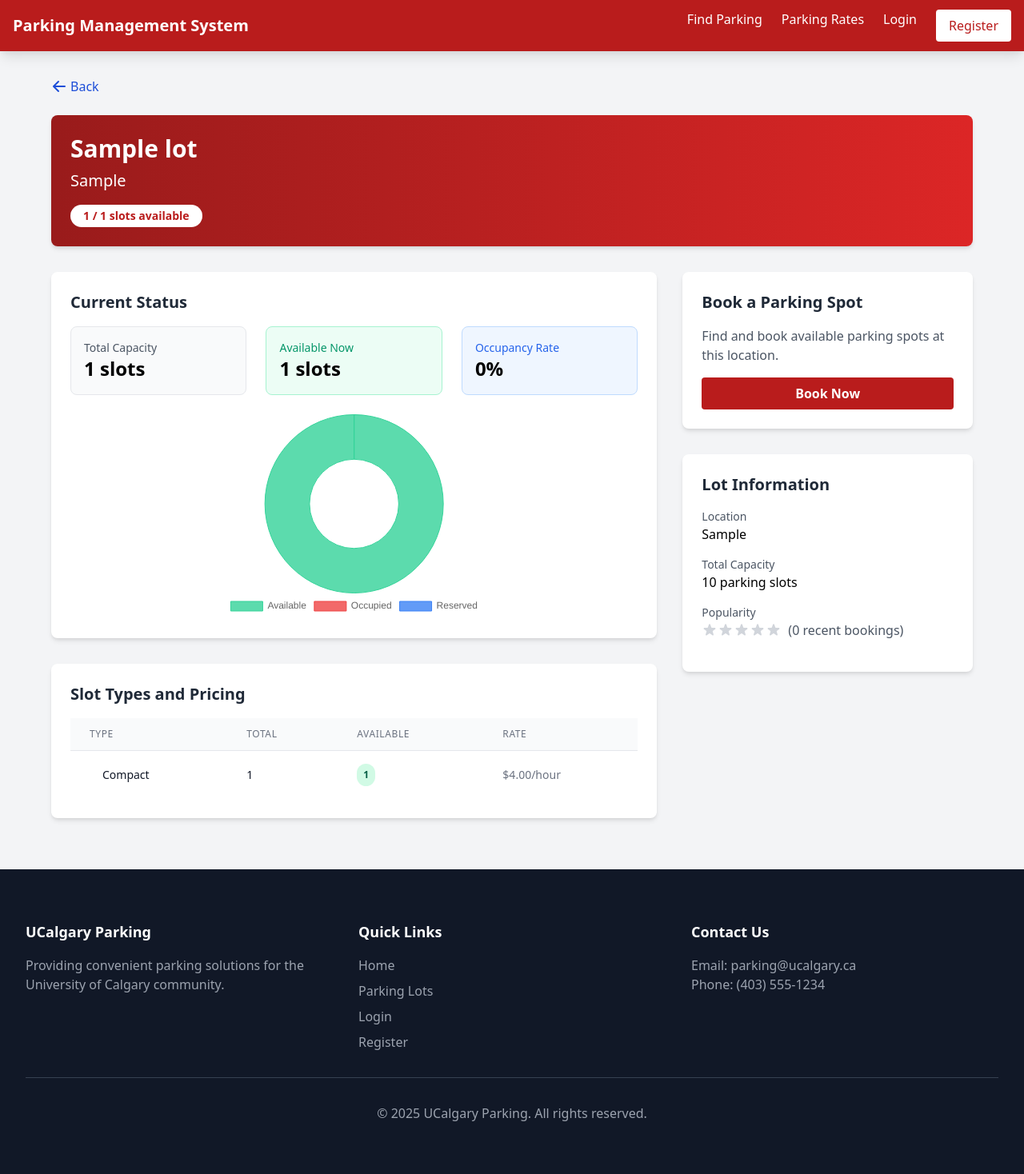
After one commit to Abdalla-Eldoumani/PLMS, a PHP site: page /lot-details.php?id=1 in a window 1280 px wide. The commit adds this page. Shown: the whole page at 80% size. Run offline with PHP 8.4, Linux system fonts and the light colour scheme; tables that the repository leaves empty hold one stand-in row (values such as "Sample post").

Commit message:
Fixed the bug for lot details.

```diff
--- /dev/null
+++ b/src/lot-details.php
@@ -0,0 +1,309 @@
+<?php
+session_start();
+require_once 'includes/db.php';
+require_once 'includes/functions.php';
+
+$db = new Database();
+
+// Get lot ID from URL
+$lotId = filter_input(INPUT_GET, 'id', FILTER_VALIDATE_INT);
+
+// If no valid lot ID provided, redirect to all lots page
+if (!$lotId) {
+    header("Location: all-lots.php");
+    exit();
+}
+
+// Get lot details
+$lot = $db->query("SELECT * FROM parking_lots WHERE lot_id = ?", [$lotId])->fetch();
+
+// If lot doesn't exist, redirect
+if (!$lot) {
+    header("Location: all-lots.php");
+    exit();
+}
+
+// Get slot statistics
+$slotStats = $db->query(
+    "SELECT
+        COUNT(*) as total_slots,
+        SUM(CASE WHEN status = 'Available' THEN 1 ELSE 0 END) as available_slots,
+        SUM(CASE WHEN status = 'Occupied' THEN 1 ELSE 0 END) as occupied_slots,
+        SUM(CASE WHEN status = 'Reserved' THEN 1 ELSE 0 END) as reserved_slots
+     FROM parking_slots
+     WHERE lot_id = ?",
+    [$lotId]
+)->fetch();
+
+// Get slot types
+$slotTypes = $db->query(
+    "SELECT
+        type,
+        COUNT(*) as count,
+        MIN(hourly_rate) as min_rate,
+        MAX(hourly_rate) as max_rate
+     FROM parking_slots
+     WHERE lot_id = ?
+     GROUP BY type",
+    [$lotId]
+)->fetchAll();
+
+// Get available slots data for each type
+$availableSlots = $db->query(
+    "SELECT
+        type,
+        COUNT(*) as count
+     FROM parking_slots
+     WHERE lot_id = ? AND status = 'Available'
+     GROUP BY type",
+    [$lotId]
+)->fetchAll();
+
+// Calculate the current occupancy percentage
+$occupancyRate = 0;
+if ($slotStats['total_slots'] > 0) {
+    $occupancyRate = round(($slotStats['occupied_slots'] / $slotStats['total_slots']) * 100);
+}
+
+// Get recent bookings for this lot (for popularity metrics)
+$recentBookings = $db->query(
+    "SELECT COUNT(*) as count
+     FROM bookings b
+     JOIN parking_slots ps ON b.slot_id = ps.slot_id
+     WHERE ps.lot_id = ?
+     AND b.start_time >= DATE_SUB(NOW(), INTERVAL 7 DAY)",
+    [$lotId]
+)->fetch()['count'];
+
+?>
+
+<!DOCTYPE html>
+<html lang="en">
+<head>
+    <meta charset="UTF-8">
+    <meta name="viewport" content="width=device-width, initial-scale=1.0">
+    <title><?php echo htmlspecialchars($lot['name']); ?> - UCalgary Parking</title>
+    <link href="https://cdn.jsdelivr.net/npm/tailwindcss@2.2.19/dist/tailwind.min.css" rel="stylesheet">
+    <link rel="stylesheet" href="assets/css/main.css">
+    <script src="https://cdn.jsdelivr.net/npm/chart.js"></script>
+</head>
+<body class="bg-gray-100">
+    <?php include 'includes/header.php'; ?>
+
+    <div class="container mx-auto px-4 py-8">
+        <div class="max-w-6xl mx-auto">
+            <!-- Back button -->
+            <div class="mb-6">
+                <a href="javascript:history.back()" class="text-blue-700 hover:underline flex items-center">
+                    <svg xmlns="http://www.w3.org/2000/svg" class="h-5 w-5 mr-1" viewBox="0 0 20 20" fill="currentColor">
+                        <path fill-rule="evenodd" d="M9.707 16.707a1 1 0 01-1.414 0l-6-6a1 1 0 010-1.414l6-6a1 1 0 011.414 1.414L5.414 9H17a1 1 0 110 2H5.414l4.293 4.293a1 1 0 010 1.414z" clip-rule="evenodd" />
+                    </svg>
+                    Back
+                </a>
+            </div>
+
+            <!-- Lot Header -->
+            <header class="bg-gradient-to-r from-red-800 to-red-600 rounded-lg shadow-md p-6 text-white mb-8">
+                <h1 class="text-3xl font-bold"><?php echo htmlspecialchars($lot['name']); ?></h1>
+                <p class="text-xl mt-2"><?php echo htmlspecialchars($lot['location']); ?></p>
+                <div class="flex items-center mt-4">
+                    <div class="bg-white text-red-700 rounded-full px-4 py-1 text-sm font-semibold">
+                        <?php echo $slotStats['available_slots']; ?> / <?php echo $slotStats['total_slots']; ?> slots available
+                    </div>
+                </div>
+            </header>
+
+            <div class="grid grid-cols-1 md:grid-cols-3 gap-8 mb-8">
+                <!-- Left Column - Basic Info & Stats -->
+                <div class="md:col-span-2">
+                    <!-- Status and Statistics -->
+                    <div class="bg-white rounded-lg shadow-md p-6 mb-8">
+                        <h2 class="text-xl font-bold text-gray-800 mb-4">Current Status</h2>
+
+                        <div class="grid grid-cols-1 sm:grid-cols-2 lg:grid-cols-3 gap-6 mb-6">
+                            <!-- Total Capacity -->
+                            <div class="bg-gray-50 rounded-lg p-4 border border-gray-200">
+                                <p class="text-gray-600 text-sm">Total Capacity</p>
+                                <p class="text-2xl font-bold"><?php echo $slotStats['total_slots']; ?> slots</p>
+                            </div>
+
+                            <!-- Available Slots -->
+                            <div class="bg-green-50 rounded-lg p-4 border border-green-200">
+                                <p class="text-green-600 text-sm">Available Now</p>
+                                <p class="text-2xl font-bold"><?php echo $slotStats['available_slots']; ?> slots</p>
+                            </div>
+
+                            <!-- Occupancy Rate -->
+                            <div class="bg-blue-50 rounded-lg p-4 border border-blue-200">
+                                <p class="text-blue-600 text-sm">Occupancy Rate</p>
+                                <p class="text-2xl font-bold"><?php echo $occupancyRate; ?>%</p>
+                            </div>
+                        </div>
+
+                        <!-- Occupancy Chart -->
+                        <div class="relative h-64 mt-6">
+                            <canvas id="occupancyChart"></canvas>
+                        </div>
+                    </div>
+
+                    <!-- Slot Types and Pricing -->
+                    <div class="bg-white rounded-lg shadow-md p-6">
+                        <h2 class="text-xl font-bold text-gray-800 mb-4">Slot Types and Pricing</h2>
+
+                        <div class="overflow-x-auto">
+                            <table class="min-w-full divide-y divide-gray-200">
+                                <thead class="bg-gray-50">
+                                    <tr>
+                                        <th scope="col" class="px-6 py-3 text-left text-xs font-medium text-gray-500 uppercase tracking-wider">
+                                            Type
+                                        </th>
+                                        <th scope="col" class="px-6 py-3 text-left text-xs font-medium text-gray-500 uppercase tracking-wider">
+                                            Total
+                                        </th>
+                                        <th scope="col" class="px-6 py-3 text-left text-xs font-medium text-gray-500 uppercase tracking-wider">
+                                            Available
+                                        </th>
+                                        <th scope="col" class="px-6 py-3 text-left text-xs font-medium text-gray-500 uppercase tracking-wider">
+                                            Rate
+                                        </th>
+                                    </tr>
+                                </thead>
+                                <tbody class="bg-white divide-y divide-gray-200">
+                                    <?php foreach ($slotTypes as $type): ?>
+                                        <?php
+                                        // Find available count for this type
+                                        $availableCount = 0;
+                                        foreach ($availableSlots as $available) {
+                                            if ($available['type'] === $type['type']) {
+                                                $availableCount = $available['count'];
+                                                break;
+                                            }
+                                        }
+                                        ?>
+                                        <tr>
+                                            <td class="px-6 py-4 whitespace-nowrap">
+                                                <div class="flex items-center">
+                                                    <div class="ml-4">
+                                                        <div class="text-sm font-medium text-gray-900">
+                                                            <?php echo htmlspecialchars($type['type']); ?>
+                                                        </div>
+                                                    </div>
+                                                </div>
+                                            </td>
+                                            <td class="px-6 py-4 whitespace-nowrap">
+                                                <div class="text-sm text-gray-900"><?php echo $type['count']; ?></div>
+                                            </td>
+                                            <td class="px-6 py-4 whitespace-nowrap">
+                                                <span class="px-2 py-1 inline-flex text-xs leading-5 font-semibold rounded-full <?php echo $availableCount > 0 ? 'bg-green-100 text-green-800' : 'bg-red-100 text-red-800'; ?>">
+                                                    <?php echo $availableCount; ?>
+                                                </span>
+                                            </td>
+                                            <td class="px-6 py-4 whitespace-nowrap text-sm text-gray-500">
+                                                $<?php echo number_format($type['min_rate'], 2); ?>/hour
+                                                <?php if ($type['min_rate'] != $type['max_rate']): ?>
+                                                    - $<?php echo number_format($type['max_rate'], 2); ?>/hour
+                                                <?php endif; ?>
+                                            </td>
+                                        </tr>
+                                    <?php endforeach; ?>
+                                </tbody>
+                            </table>
+                        </div>
+                    </div>
+                </div>
+
+                <!-- Right Column - Booking & Actions -->
+                <div>
+                    <!-- Quick Booking Card -->
+                    <div class="bg-white rounded-lg shadow-md p-6 mb-8">
+                        <h2 class="text-xl font-bold text-gray-800 mb-4">Book a Parking Spot</h2>
+
+                        <p class="text-gray-600 mb-4">Find and book available parking spots at this location.</p>
+
+                        <a href="find-parking.php?lot_id=<?php echo $lotId; ?>" class="block bg-red-700 hover:bg-red-800 text-white font-semibold py-2 px-4 rounded w-full text-center">
+                            Book Now
+                        </a>
+                    </div>
+
+                    <!-- Additional Information -->
+                    <div class="bg-white rounded-lg shadow-md p-6 mb-8">
+                        <h2 class="text-xl font-bold text-gray-800 mb-4">Lot Information</h2>
+
+                        <div class="mb-4">
+                            <h3 class="text-gray-600 text-sm">Location</h3>
+                            <p class="font-medium"><?php echo htmlspecialchars($lot['location']); ?></p>
+                        </div>
+
+                        <div class="mb-4">
+                            <h3 class="text-gray-600 text-sm">Total Capacity</h3>
+                            <p class="font-medium"><?php echo $lot['total_slots']; ?> parking slots</p>
+                        </div>
+
+                        <div class="mb-4">
+                            <h3 class="text-gray-600 text-sm">Popularity</h3>
+                            <div class="flex items-center">
+                                <?php
+                                // Calculate popularity (1-5 stars based on recent bookings)
+                                $popularity = min(5, ceil($recentBookings / 10));
+                                for ($i = 0; $i < 5; $i++) {
+                                    if ($i < $popularity) {
+                                        echo '<svg class="w-5 h-5 text-yellow-400" fill="currentColor" viewBox="0 0 20 20"><path d="M9.049 2.927c.3-.921 1.603-.921 1.902 0l1.07 3.292a1 1 0 00.95.69h3.462c.969 0 1.371 1.24.588 1.81l-2.8 2.034a1 1 0 00-.364 1.118l1.07 3.292c.3.921-.755 1.688-1.54 1.118l-2.8-2.034a1 1 0 00-1.175 0l-2.8 2.034c-.784.57-1.838-.197-1.539-1.118l1.07-3.292a1 1 0 00-.364-1.118L2.98 8.72c-.783-.57-.38-1.81.588-1.81h3.461a1 1 0 00.951-.69l1.07-3.292z"></path></svg>';
+                                    } else {
+                                        echo '<svg class="w-5 h-5 text-gray-300" fill="currentColor" viewBox="0 0 20 20"><path d="M9.049 2.927c.3-.921 1.603-.921 1.902 0l1.07 3.292a1 1 0 00.95.69h3.462c.969 0 1.371 1.24.588 1.81l-2.8 2.034a1 1 0 00-.364 1.118l1.07 3.292c.3.921-.755 1.688-1.54 1.118l-2.8-2.034a1 1 0 00-1.175 0l-2.8 2.034c-.784.57-1.838-.197-1.539-1.118l1.07-3.292a1 1 0 00-.364-1.118L2.98 8.72c-.783-.57-.38-1.81.588-1.81h3.461a1 1 0 00.951-.69l1.07-3.292z"></path></svg>';
+                                    }
+                                }
+                                ?>
+                                <span class="ml-2 text-gray-600">(<?php echo $recentBookings; ?> recent bookings)</span>
+                            </div>
+                        </div>
+                    </div>
+                </div>
+            </div>
+        </div>
+    </div>
+
+    <!-- Footer -->
+    <?php include 'includes/footer.php'; ?>
+
+    <script>
+        // Initialize charts
+        document.addEventListener('DOMContentLoaded', function() {
+            // Occupancy Chart
+            const occupancyCtx = document.getElementById('occupancyChart').getContext('2d');
+            new Chart(occupancyCtx, {
+                type: 'doughnut',
+                data: {
+                    labels: ['Available', 'Occupied', 'Reserved'],
+                    datasets: [{
+                        data: [
+                            <?php echo $slotStats['available_slots']; ?>,
+                            <?php echo $slotStats['occupied_slots']; ?>,
+                            <?php echo $slotStats['reserved_slots']; ?>
+                        ],
+                        backgroundColor: [
+                            'rgba(52, 211, 153, 0.8)',
+                            'rgba(239, 68, 68, 0.8)',
+                            'rgba(59, 130, 246, 0.8)'
+                        ],
+                        borderColor: [
+                            'rgba(52, 211, 153, 1)',
+                            'rgba(239, 68, 68, 1)',
+                            'rgba(59, 130, 246, 1)'
+                        ],
+                        borderWidth: 1
+                    }]
+                },
+                options: {
+                    responsive: true,
+                    maintainAspectRatio: false,
+                    plugins: {
+                        legend: {
+                            position: 'bottom'
+                        }
+                    }
+                }
+            });
+        });
+    </script>
+</body>
+</html>
```
Also changed, not shown: src/all-lots.php (+4 -13 lines), src/index.php (+16 -19 lines).
